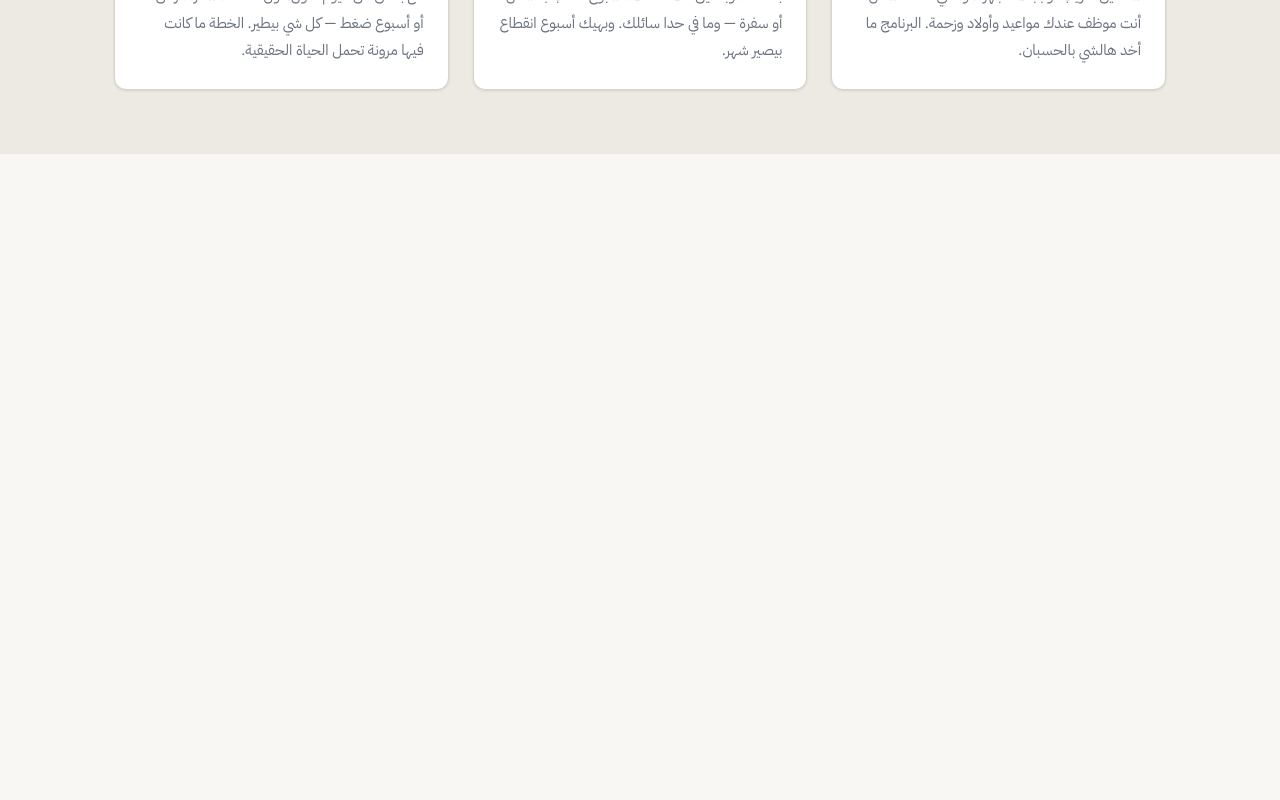
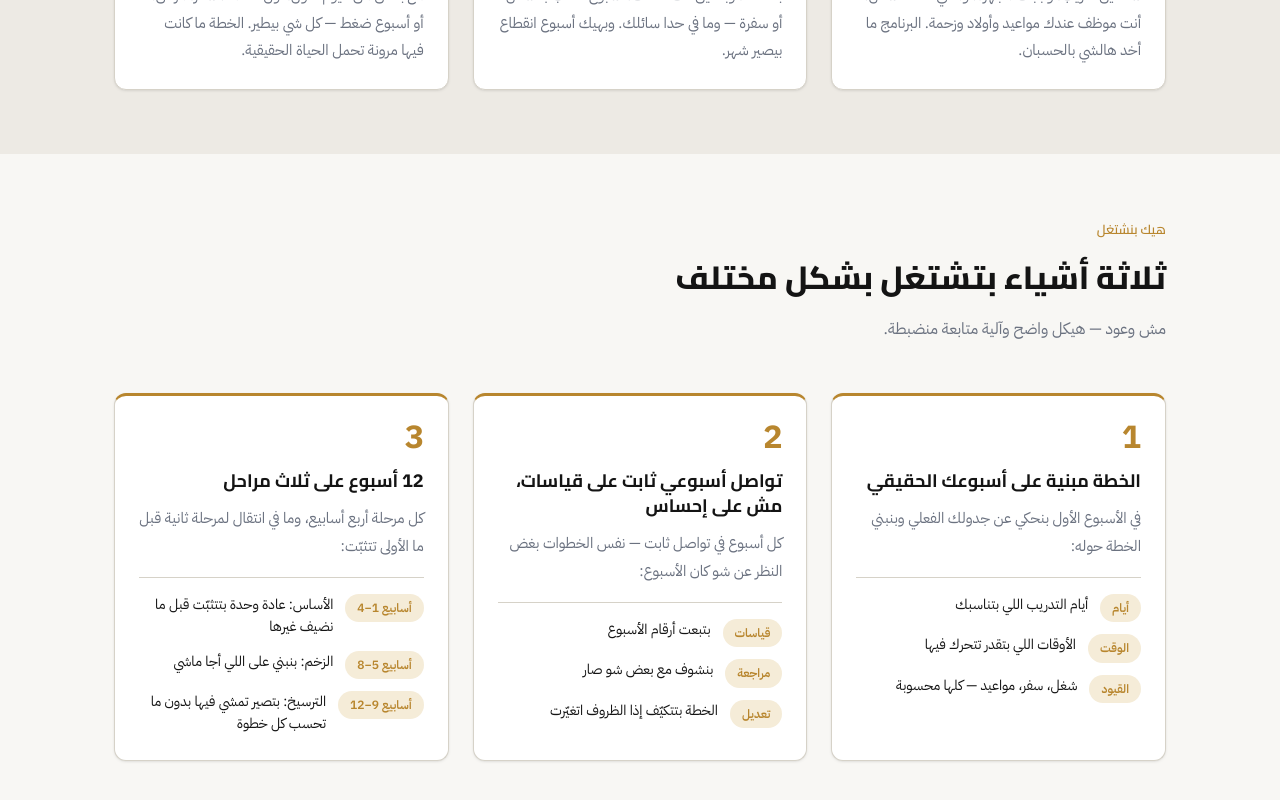
Before and after one commit to ahmadmjam-coder/trainer-demo-skill, a Next.js app: page / in a window 1280 px wide. Shown: the part 1246-2046 px from the top of the page. Before the commit the page ends 1400 px from the top, so only its background shows below. Built offline with nearby package versions, Linux system fonts and the light colour scheme.

Commit message:
section 3: the method

```diff
--- a/app/globals.css
+++ b/app/globals.css
@@ -182,3 +182,15 @@ h1, h2, h3, h4, h5, h6 {
     grid-template-columns: repeat(3, 1fr);
   }
 }
+
+.method-cards {
+  display:     grid;
+  gap:         var(--space-6);
+  align-items: stretch;
+}
+
+@media (min-width: 48rem) {
+  .method-cards {
+    grid-template-columns: repeat(3, 1fr);
+  }
+}
--- a/app/page.tsx
+++ b/app/page.tsx
@@ -1,6 +1,7 @@
 import DemoBanner from '@/components/DemoBanner'
 import Hero from '@/components/sections/Hero'
 import ProblemRecognition from '@/components/sections/ProblemRecognition'
+import TheMethod from '@/components/sections/TheMethod'
 
 export default function Home() {
   return (
@@ -8,6 +9,7 @@ export default function Home() {
       <DemoBanner />
       <Hero />
       <ProblemRecognition />
+      <TheMethod />
     </>
   )
 }
--- /dev/null
+++ b/components/sections/TheMethod.tsx
@@ -0,0 +1,202 @@
+import React from 'react'
+
+type Item = { badge: React.ReactNode; label: string }
+
+type Answer = {
+  num: string
+  title: React.ReactNode
+  body: string
+  items: Item[]
+}
+
+const answers: Answer[] = [
+  {
+    num: '1',
+    title: 'الخطة مبنية على أسبوعك الحقيقي',
+    body: 'في الأسبوع الأول بنحكي عن جدولك الفعلي وبنبني الخطة حوله:',
+    items: [
+      { badge: 'أيام',   label: 'أيام التدريب اللي بتناسبك' },
+      { badge: 'الوقت',  label: 'الأوقات اللي بتقدر تتحرك فيها' },
+      { badge: 'القيود', label: 'شغل، سفر، مواعيد — كلها محسوبة' },
+    ],
+  },
+  {
+    num: '2',
+    title: 'تواصل أسبوعي ثابت على قياسات، مش على إحساس',
+    body: 'كل أسبوع في تواصل ثابت — نفس الخطوات بغض النظر عن شو كان الأسبوع:',
+    items: [
+      { badge: 'قياسات', label: 'بتبعت أرقام الأسبوع' },
+      { badge: 'مراجعة', label: 'بنشوف مع بعض شو صار' },
+      { badge: 'تعديل',  label: 'الخطة بتتكيّف إذا الظروف اتغيّرت' },
+    ],
+  },
+  {
+    num: '3',
+    title: (
+      <>
+        <span className="text-mono-num">12</span> أسبوع على ثلاث مراحل
+      </>
+    ),
+    body: 'كل مرحلة أربع أسابيع، وما في انتقال لمرحلة ثانية قبل ما الأولى تتثبّت:',
+    items: [
+      {
+        badge: <>أسابيع <span className="text-mono-num">{'1–4'}</span></>,
+        label: 'الأساس: عادة وحدة بتتثبّت قبل ما نضيف غيرها',
+      },
+      {
+        badge: <>أسابيع <span className="text-mono-num">{'5–8'}</span></>,
+        label: 'الزخم: بنبني على اللي أجا ماشي',
+      },
+      {
+        badge: <>أسابيع <span className="text-mono-num">{'9–12'}</span></>,
+        label: 'الترسيخ: بتصير تمشي فيها بدون ما تحسب كل خطوة',
+      },
+    ],
+  },
+]
+
+export default function TheMethod() {
+  return (
+    <section id="the-method" className="section">
+      <div className="container-page">
+
+        {/* Section header */}
+        <div style={{ marginBottom: 'var(--space-12)', maxWidth: '32em' }}>
+          <p
+            style={{
+              fontFamily:   'var(--font-display)',
+              fontWeight:   600,
+              fontSize:     '0.8125rem',
+              color:        'var(--color-accent)',
+              marginBottom: 'var(--space-4)',
+            }}
+          >
+            هيك بنشتغل
+          </p>
+          <h2
+            style={{
+              fontFamily:   'var(--font-display)',
+              fontWeight:   800,
+              fontSize:     'clamp(1.5rem, 3vw, 2rem)',
+              lineHeight:   1.35,
+              color:        'var(--color-fg)',
+              marginBottom: 'var(--space-4)',
+            }}
+          >
+            ثلاثة أشياء بتشتغل بشكل مختلف
+          </h2>
+          <p
+            style={{
+              fontFamily: 'var(--font-body)',
+              fontSize:   '1rem',
+              lineHeight: 1.85,
+              color:      'var(--color-muted-fg)',
+            }}
+          >
+            مش وعود — هيكل واضح وآلية متابعة منضبطة.
+          </p>
+        </div>
+
+        {/* Answer cards */}
+        <div className="method-cards">
+          {answers.map((answer) => (
+            <div
+              key={answer.num}
+              className="card"
+              style={{ borderTop: '3px solid var(--color-accent)' }}
+            >
+              <span
+                className="text-mono-num"
+                style={{
+                  display:      'block',
+                  fontSize:     '2rem',
+                  fontWeight:   700,
+                  color:        'var(--color-accent)',
+                  lineHeight:   1,
+                  marginBottom: 'var(--space-4)',
+                }}
+              >
+                {answer.num}
+              </span>
+              <h3
+                style={{
+                  fontFamily:   'var(--font-display)',
+                  fontWeight:   700,
+                  fontSize:     '1.125rem',
+                  color:        'var(--color-fg)',
+                  lineHeight:   1.4,
+                  marginBottom: 'var(--space-3)',
+                }}
+              >
+                {answer.title}
+              </h3>
+              <p
+                style={{
+                  fontFamily:   'var(--font-body)',
+                  fontSize:     '0.9375rem',
+                  color:        'var(--color-muted-fg)',
+                  lineHeight:   1.85,
+                  marginBottom: 'var(--space-4)',
+                }}
+              >
+                {answer.body}
+              </p>
+
+              <ul
+                style={{
+                  listStyle:     'none',
+                  padding:       0,
+                  margin:        0,
+                  borderTop:     '1px solid var(--color-border)',
+                  paddingTop:    'var(--space-4)',
+                  display:       'flex',
+                  flexDirection: 'column',
+                  gap:           'var(--space-3)',
+                }}
+              >
+                {answer.items.map((item, i) => (
+                  <li
+                    key={i}
+                    style={{
+                      display:    'flex',
+                      gap:        'var(--space-3)',
+                      alignItems: 'flex-start',
+                    }}
+                  >
+                    <span
+                      style={{
+                        flexShrink:      0,
+                        fontFamily:      'var(--font-body)',
+                        fontSize:        '0.75rem',
+                        fontWeight:      600,
+                        color:           'var(--color-accent)',
+                        backgroundColor: 'var(--color-accent-tint)',
+                        borderRadius:    'var(--radius-full)',
+                        paddingBlock:    'var(--space-1)',
+                        paddingInline:   'var(--space-3)',
+                        whiteSpace:      'nowrap',
+                      }}
+                    >
+                      {item.badge}
+                    </span>
+                    <span
+                      style={{
+                        fontFamily: 'var(--font-body)',
+                        fontSize:   '0.875rem',
+                        color:      'var(--color-fg)',
+                        lineHeight: 1.6,
+                      }}
+                    >
+                      {item.label}
+                    </span>
+                  </li>
+                ))}
+              </ul>
+            </div>
+          ))}
+        </div>
+
+      </div>
+    </section>
+  )
+}
```
